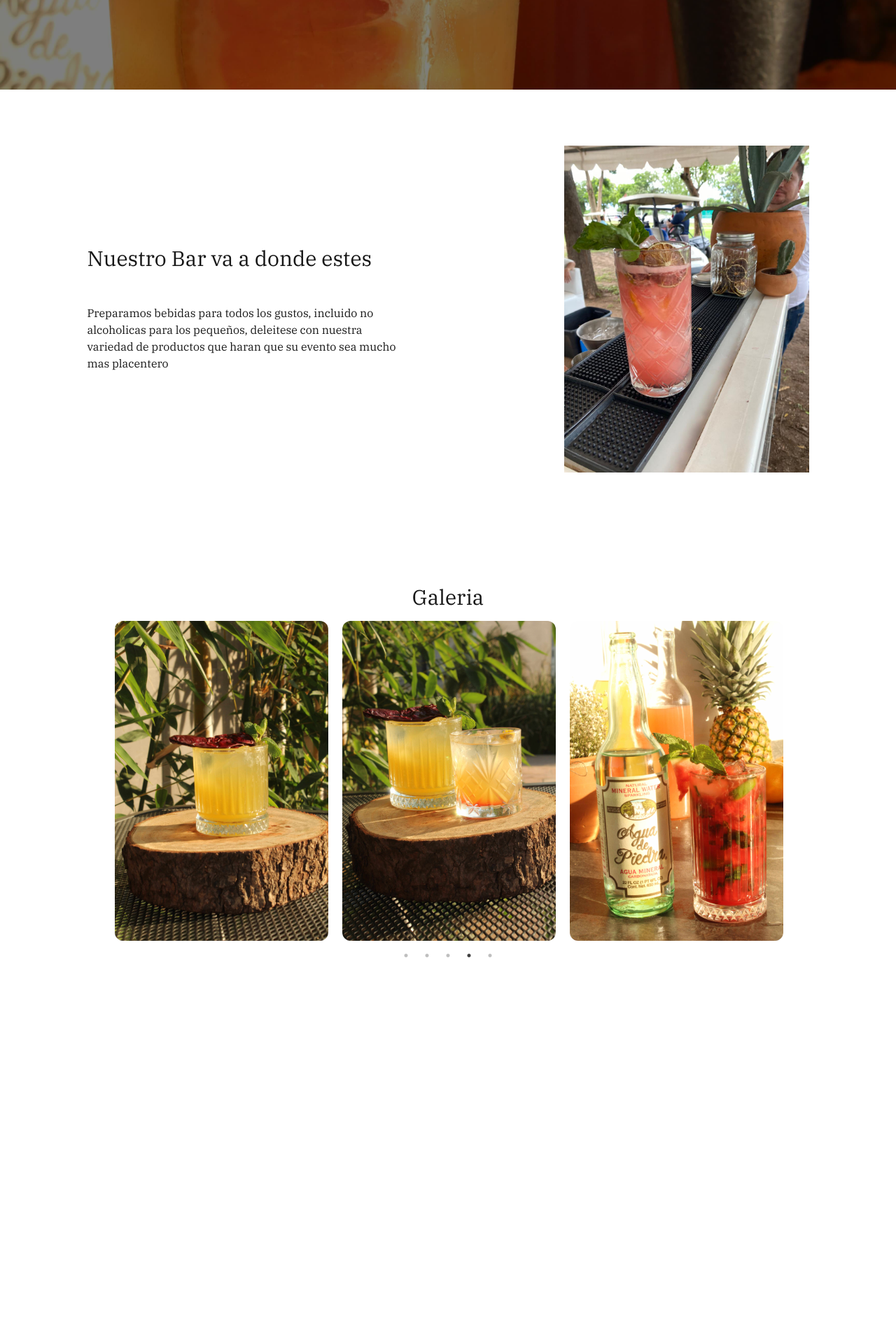
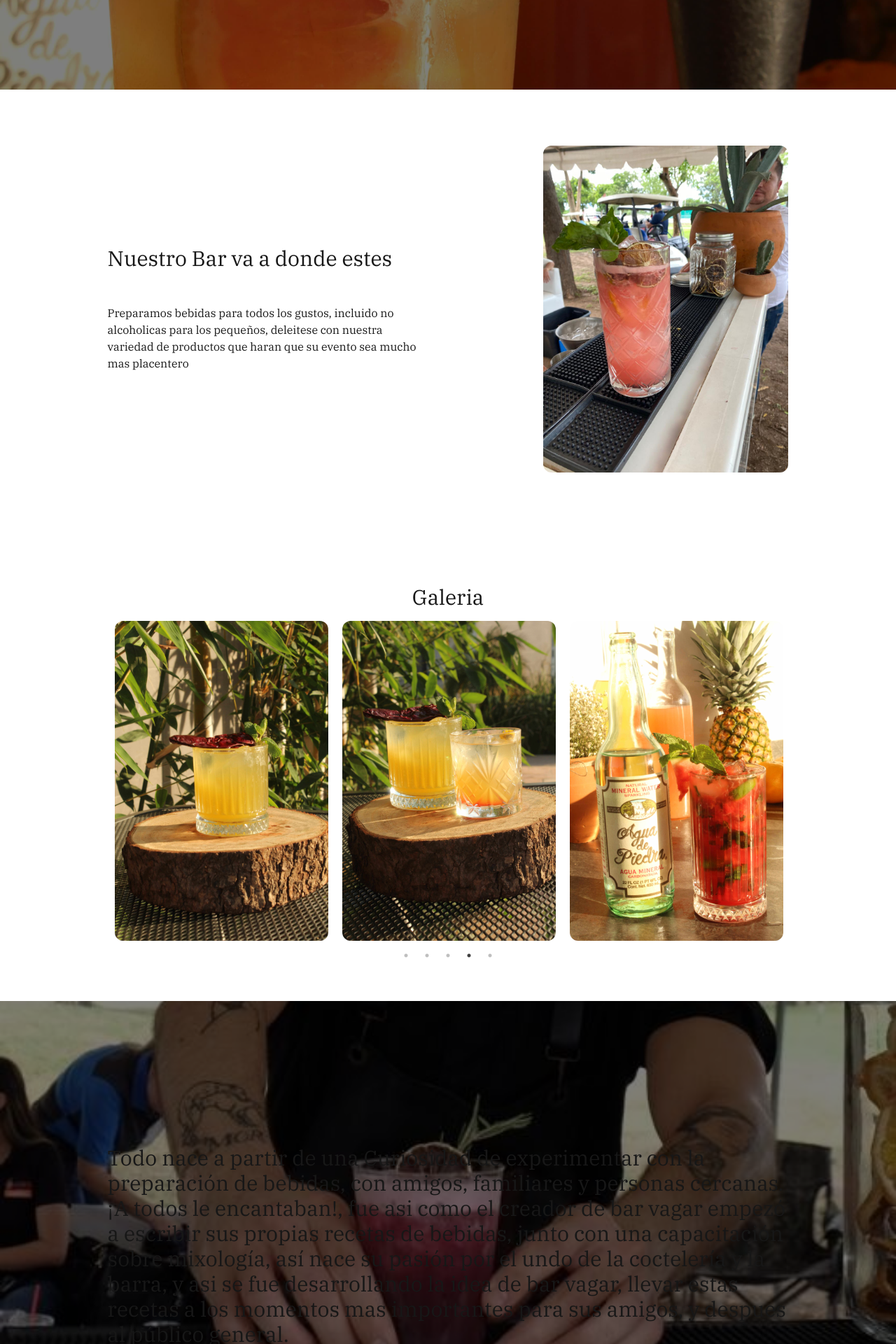
Before and after one commit to HectorVL95/vagarbar, a Next.js app: page / in a window 1280 px wide. Shown: the part 640-2560 px from the top of the page at 70% size. Before the commit the page ends 2070 px from the top, so only its background shows below. Built offline with nearby package versions, Linux system fonts and the light colour scheme.

Commit message:
fixed section issues and added

```diff
--- a/src/app/page.js
+++ b/src/app/page.js
@@ -3,6 +3,7 @@ import Header from "@/components/views/header";
 import HomeImageSlider from "@/components/views/home-img-slider";
 import HomeBriefInfo from "@/components/views/home-brief-info";
 import GallerySlider from "@/components/views/gallery-slider";
+import About from "@/components/views/about";
 
 export default function Home() {
   return (
@@ -11,6 +12,7 @@ export default function Home() {
       <HomeImageSlider />
       <HomeBriefInfo />
       <GallerySlider />
+      <About />
     </main>
   );
 }
--- a/src/components/layouts/main-layout.js
+++ b/src/components/layouts/main-layout.js
@@ -0,0 +1,12 @@
+const Section = ({ children, custom_style }) => {
+
+  const style = `px-8 py-20 flex flex-col justify-center items-center ${custom_style}`
+
+  return (
+    <section className={style}>
+      { children }
+    </section>
+  );
+}
+
+export default Section;
--- a/src/components/views/about/index.js
+++ b/src/components/views/about/index.js
@@ -1,6 +1,14 @@
+
 const About = () => {
   return (
-
+    <section className="px-8 py-20 relative bg-owner-serving bg-cover bg-center bg-no-repeat h-[700px] flex justify-center items-center ">
+      <div class="absolute inset-0 bg-black bg-opacity-50"></div>
+      <div className="flex flex-col justify-center gap-4 w-4/5">
+        <p className="text-left lg:text-3xl z-10">
+          Todo nace a partir de una Curiosidad de experimentar con la preparación de bebidas, con amigos, familiares y personas cercanas. ¡A todos le encantaban!, fue asi como el creador de bar vagar empezó a escribir sus propias recetas de bebidas, junto con una capacitación sobre mixología, así nace su pasión por el undo de la coctelería y la barra, y asi se fue desarrollando la idea de bar vagar, llevar estas recetas a los momentos mas importantes para sus amigos, y despues al público general.
+        </p>
+      </div>
+    </section>
   );
 }
 
--- a/src/components/views/gallery-slider/index.js
+++ b/src/components/views/gallery-slider/index.js
@@ -4,6 +4,7 @@ import Image from "next/image";
 import Slider from "react-slick";
 import "slick-carousel/slick/slick.css";
 import "slick-carousel/slick/slick-theme.css";
+import Section from "@/components/layouts/main-layout";
 
 const GallerySlider = () => {
 
@@ -37,9 +38,9 @@ const GallerySlider = () => {
   };
 
   return (
-    <section className="px-8 py-20 flex flex-col justify-center items-center gap-4">
+    <Section custom_style={'gap-4'}>
       <p className="text-center text-3xl">Galeria</p>
-      <div className="w-4/5 max-w-5xl">
+      <div className="w-4/5">
         <Slider {...settings}>
           {
             images.map(el =>
@@ -56,7 +57,7 @@ const GallerySlider = () => {
           }
         </Slider>
       </div>
-    </section>
+    </Section>
   );
 }
 
--- a/src/components/views/home-brief-info/index.js
+++ b/src/components/views/home-brief-info/index.js
@@ -3,25 +3,26 @@
 import Image from 'next/image';
 import { useContext } from 'react';
 import { Context } from '@/context/global-context';
+import Section from '@/components/layouts/main-layout';
 
 const HomeBriefInfo  = () => {
   const { screen_width } = useContext(Context);
 
   return (
-    <section className="flex flex-col justify-center items-center px-8 py-20">
+    <Section>
       {
         screen_width  > 1020 ?
-        <div className="flex justify-around items-center gap-12 w-full">
-          <div className="flex flex-col gap-12 max-w-md">
+        <div className="flex justify-between items-center gap-12 w-4/5">
+          <div className="flex flex-col gap-12">
             <p className="text-3xl text-left">
               Nuestro Bar va a donde estes
             </p>
-            <p className="text-left">
+            <p className="text-left max-w-md">
               Preparamos bebidas para todos los gustos, incluido no alcoholicas para los pequeños, deleitese con nuestra variedad de productos que haran que su evento sea mucho mas placentero
             </p>
           </div>
           <div className="flex justify-center items-center">
-            <Image src={'/img/served.jpg'} width={350} height={350} alt="Bebida servida"/>
+            <Image src={'/img/served.jpg'} width={350} height={350} alt="Bebida servida" className="rounded-xl"/>
           </div>
         </div>
         :
@@ -32,16 +33,16 @@ const HomeBriefInfo  = () => {
             </p>
           </div>
           <div className="flex justify-center items-center">
-            <Image src={'/img/served.jpg'} width={250} height={250} alt="Bebida servida"/>
+            <Image src={'/img/served.jpg'} width={250} height={250} alt="Bebida servida" className="rounded-xl"/>
           </div>
           <div className="flex flex-col gap-8 max-w-md">
-            <p className="text-center">
+            <p className="text-left">
               Preparamos bebidas para todos los gustos, incluido no alcoholicas para los pequeños, deleitese con nuestra variedad de productos que haran que su evento sea mucho mas placentero
             </p>
           </div>
         </div>
       }
-    </section>
+    </Section>
   );
 }
 
--- /dev/null
+++ b/src/components/views/reservations/index.js
@@ -0,0 +1,12 @@
+import Section from "@/components/layouts/main-layout";
+
+const Reservation = () => {
+  return (
+    <Section>
+      <p>Reservacion</p>
+      <p>Llena nuestro formulari</p>
+    </Section>
+  );
+}
+
+export default Reservation;
--- a/tailwind.config.js
+++ b/tailwind.config.js
@@ -14,7 +14,8 @@ module.exports = {
         'black': "#000000"
       },
       backgroundImage: {
-        "orange-drink": "url('/img/IMG_6886.jpg')"
+        "orange-drink": "url('/img/IMG_6886.jpg')",
+        "owner-serving": "url('/img/serving.jpg')"
       }
     },
   },
```
Also changed, not shown: public/img/serving.jpg.
